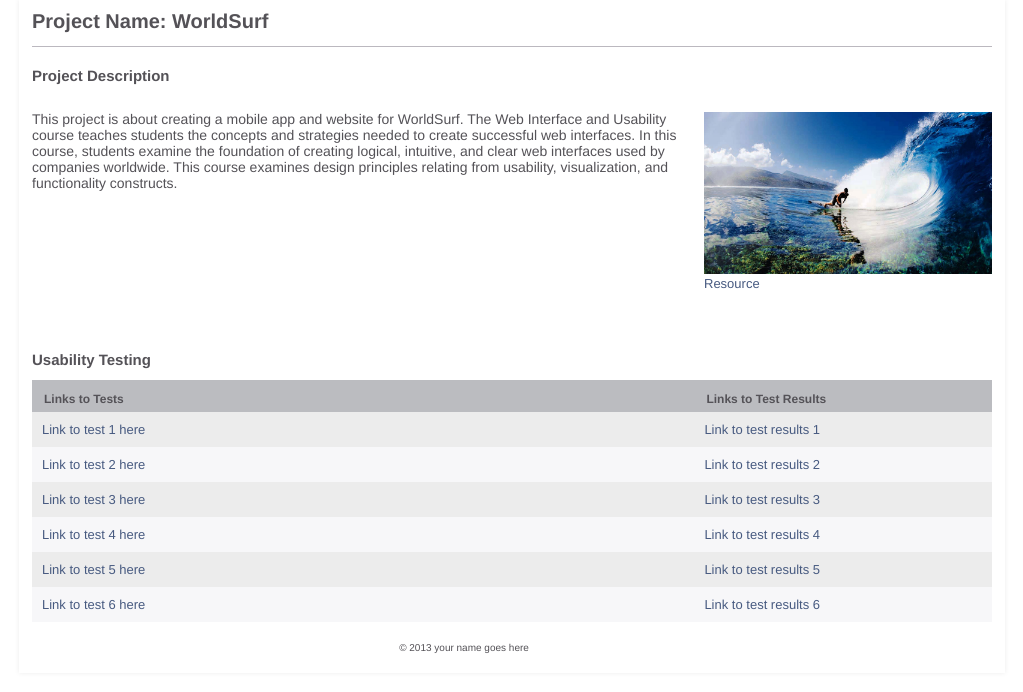
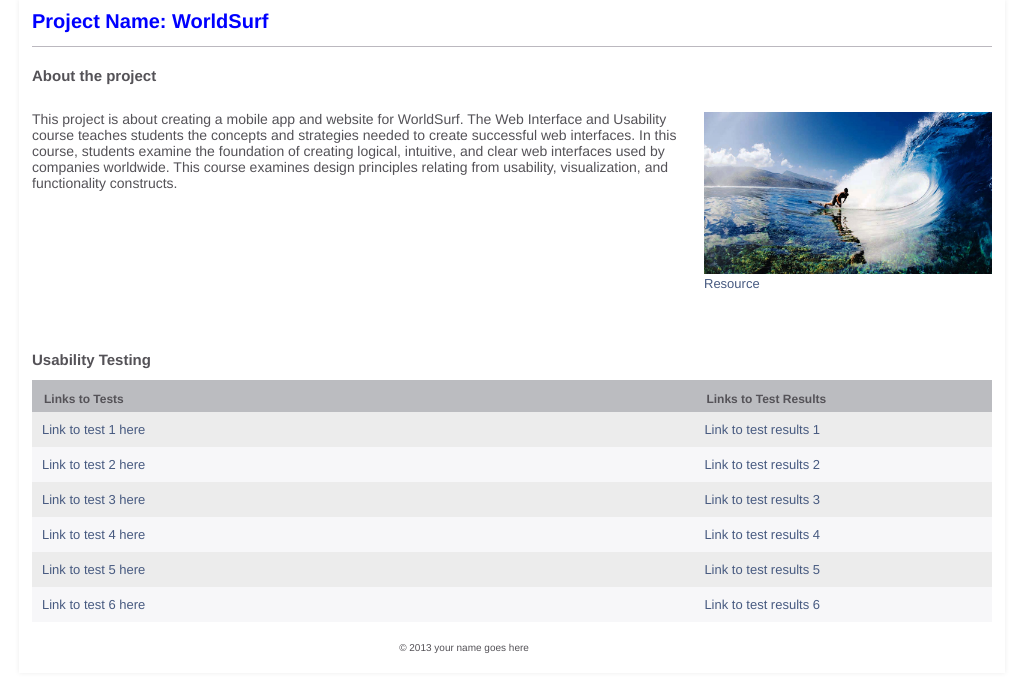
Before and after one commit to JiminHong/WiU, a plain HTML site: page index.html in a window 1280 px wide. Shown: the whole page, without its empty margins (128-1151 px from the left). Drawn offline with Linux system fonts and the light colour scheme.

Commit message:
commit02

```diff
--- a/css/main.css
+++ b/css/main.css
@@ -22,6 +22,7 @@ header{
 	border-bottom: 1px solid #bbb8bf; /*changes color of border under project name*/
 }
 h1{
+    color: blue;
 	margin-top: 0;
 	padding-top: 10px;
 }
--- a/index.html
+++ b/index.html
@@ -18,7 +18,7 @@
      <h1>Project Name: WorldSurf</h1>
   </header>
   <section class="main">
-    <h2 class="desc-title">Project Description</h2>
+    <h2 class="desc-title">About the project</h2>
     <!-- Replace this text with your description of the project -->
     <p class="description">This project is about creating a mobile app and website for WorldSurf. The Web Interface and Usability course teaches students the concepts and strategies needed to create successful web interfaces. In this course, students examine the foundation of creating logical, intuitive, and clear web interfaces used by companies worldwide. This course examines design principles relating from usability, visualization, and functionality constructs.</p>
       <figure>
```
